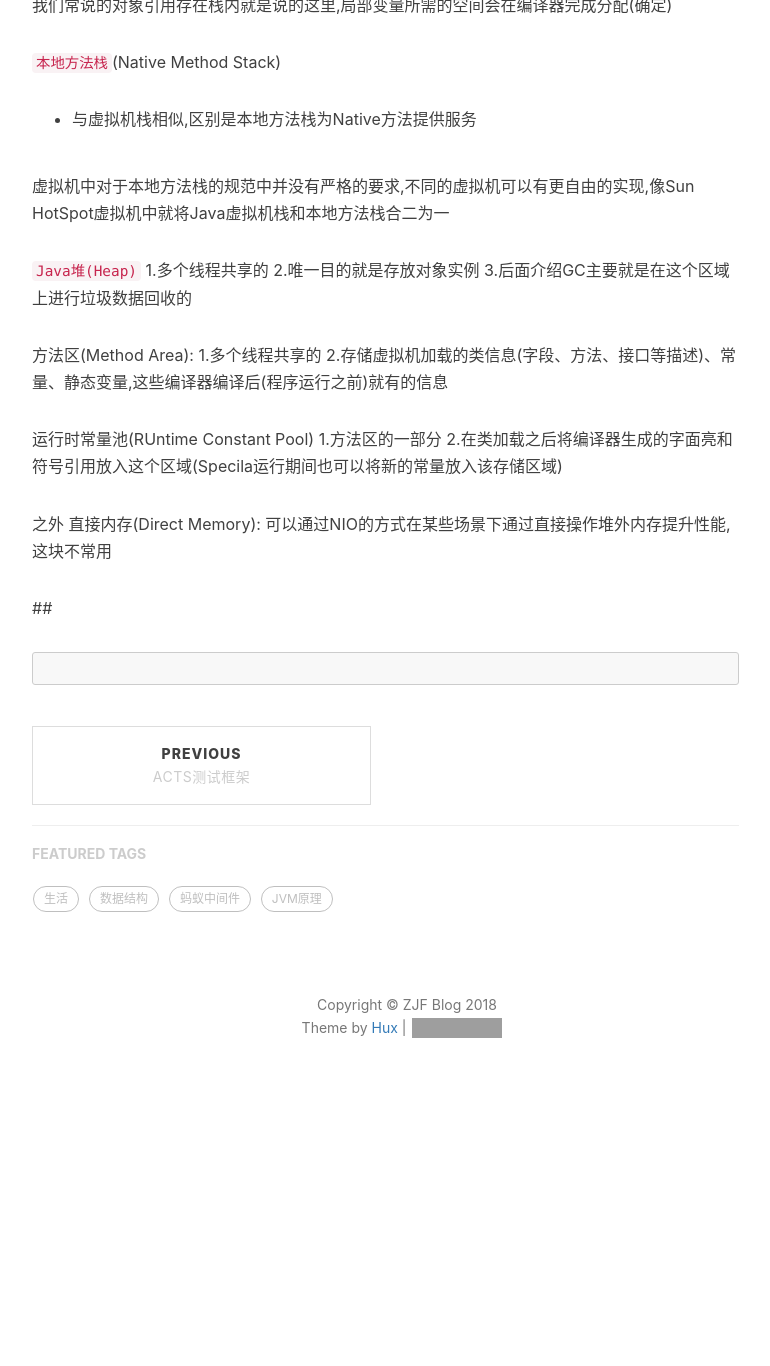
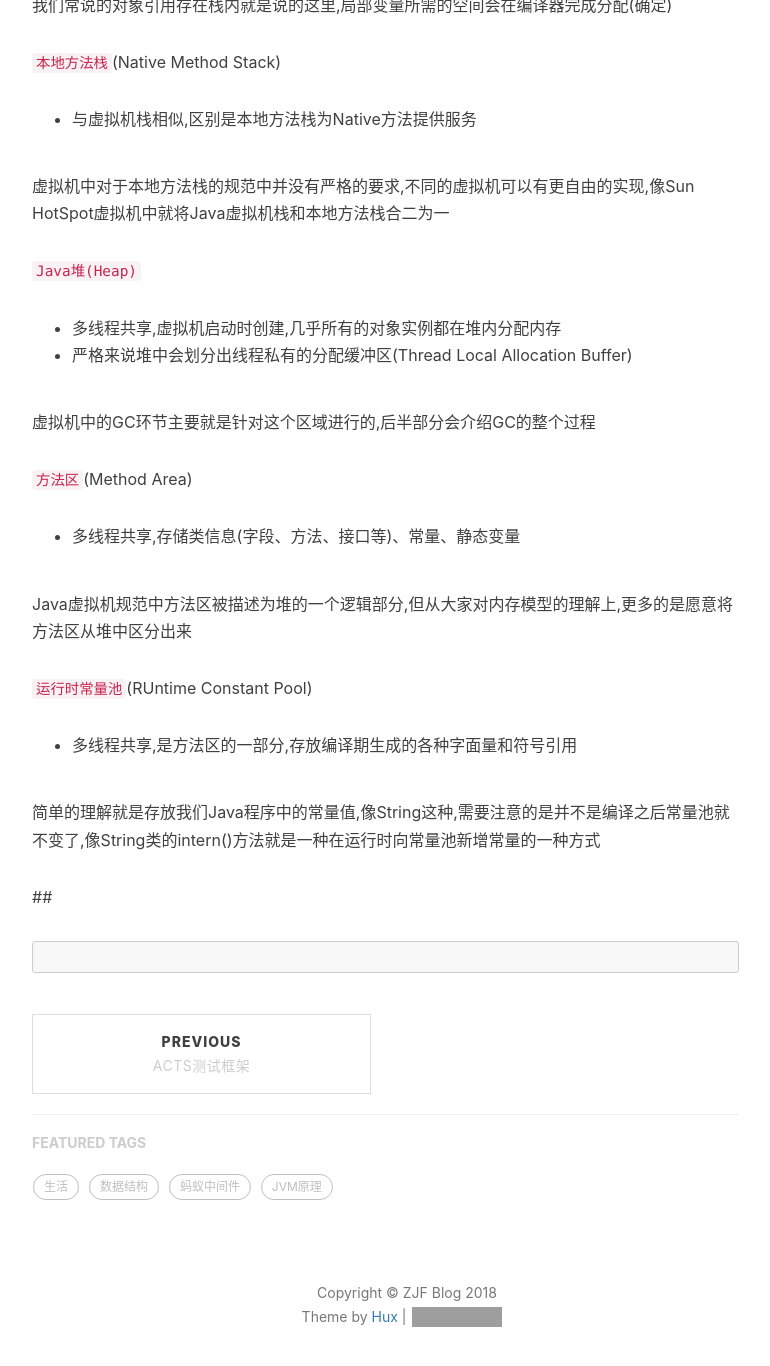
Before and after one commit to DoubleChick/DoubleChick.github.io, a Jekyll site: the page built from _posts/2018-06-20-JVM.markdown, in a window 1280 px wide and 1400 px high, scrolled down 1339 px. Shown: the top 1366 px of the window, without its empty margins (233-1003 px from the left). Built offline with Jekyll 4.4.1, drawn with Linux system fonts in a browser that asks for light colours; nearby versions of some CDN libraries; comment, search, counter and statistics services are not loaded; before the commit the page ends 2471 px from its top, so only the background shows below that; grey boxes are pictures that could not be loaded.

Commit message:
JVM博客

````diff
--- a/_posts/2018-06-20-JVM.markdown
+++ b/_posts/2018-06-20-JVM.markdown
@@ -34,26 +34,22 @@ Java的内存是由虚拟机自动管理的,这为我们带来了便捷,但我
 虚拟机中对于本地方法栈的规范中并没有严格的要求,不同的虚拟机可以有更自由的实现,像Sun HotSpot虚拟机中就将Java虚拟机栈和本地方法栈合二为一
 
 `Java堆(Heap)`
-1.多个线程共享的
-2.唯一目的就是存放对象实例
-3.后面介绍GC主要就是在这个区域上进行垃圾数据回收的
+* 多线程共享,虚拟机启动时创建,几乎所有的对象实例都在堆内分配内存
+* 严格来说堆中会划分出线程私有的分配缓冲区(Thread Local Allocation Buffer)
 
-方法区(Method Area):
-1.多个线程共享的
-2.存储虚拟机加载的类信息(字段、方法、接口等描述)、常量、静态变量,这些编译器编译后(程序运行之前)就有的信息
+虚拟机中的GC环节主要就是针对这个区域进行的,后半部分会介绍GC的整个过程
 
-运行时常量池(RUntime Constant Pool)
-1.方法区的一部分
-2.在类加载之后将编译器生成的字面亮和符号引用放入这个区域(Specila运行期间也可以将新的常量放入该存储区域)
+`方法区`(Method Area)
+* 多线程共享,存储类信息(字段、方法、接口等)、常量、静态变量
 
-之外
-直接内存(Direct Memory):
-可以通过NIO的方式在某些场景下通过直接操作堆外内存提升性能,这块不常用
+Java虚拟机规范中方法区被描述为堆的一个逻辑部分,但从大家对内存模型的理解上,更多的是愿意将方法区从堆中区分出来
 
+`运行时常量池`(RUntime Constant Pool)
+* 多线程共享,是方法区的一部分,存放编译期生成的各种字面量和符号引用
+
+简单的理解就是存放我们Java程序中的常量值,像String这种,需要注意的是并不是编译之后常量池就不变了,像String类的intern()方法就是一种在运行时向常量池新增常量的一种方式
 
 ##
-
-
 
 ```java
 
````
